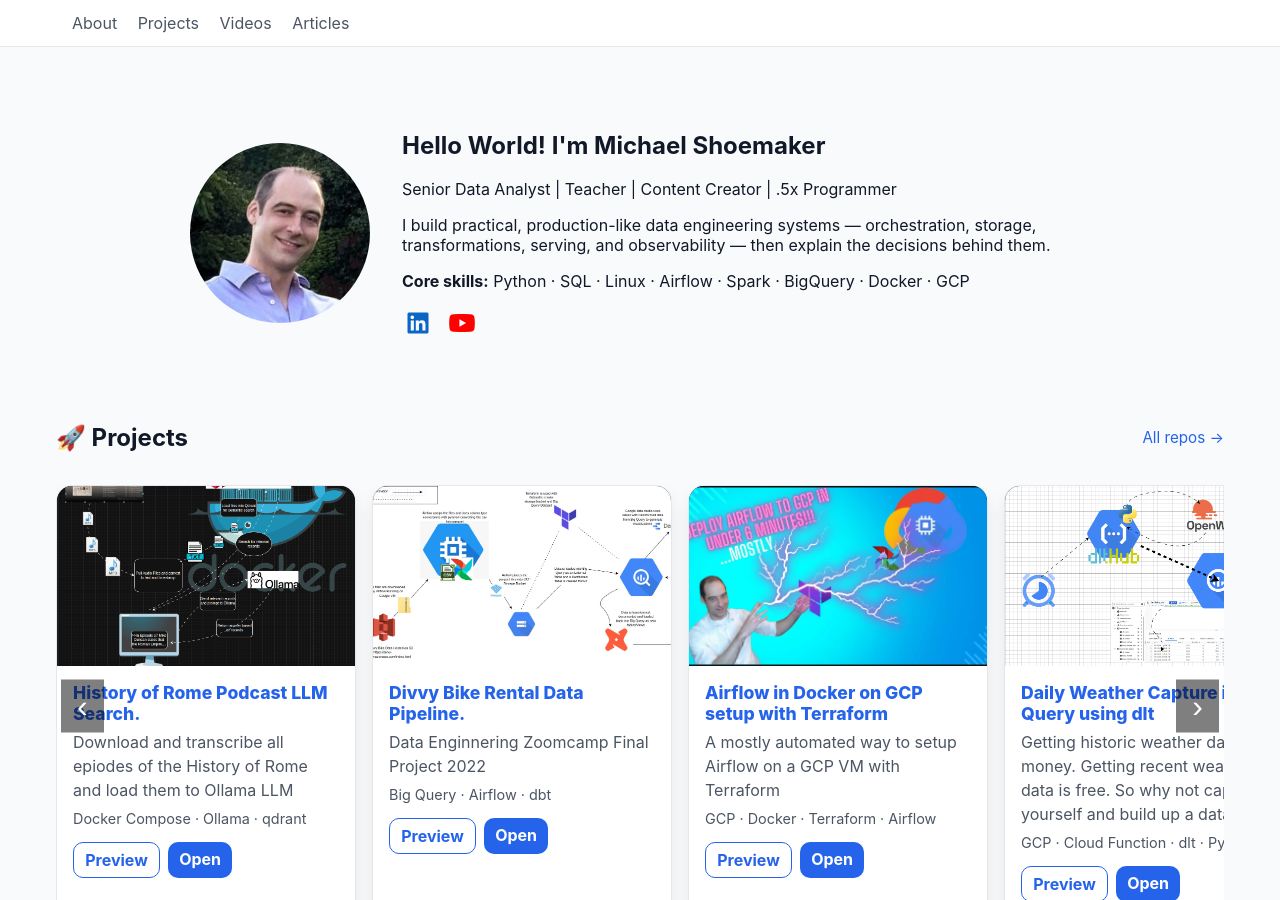
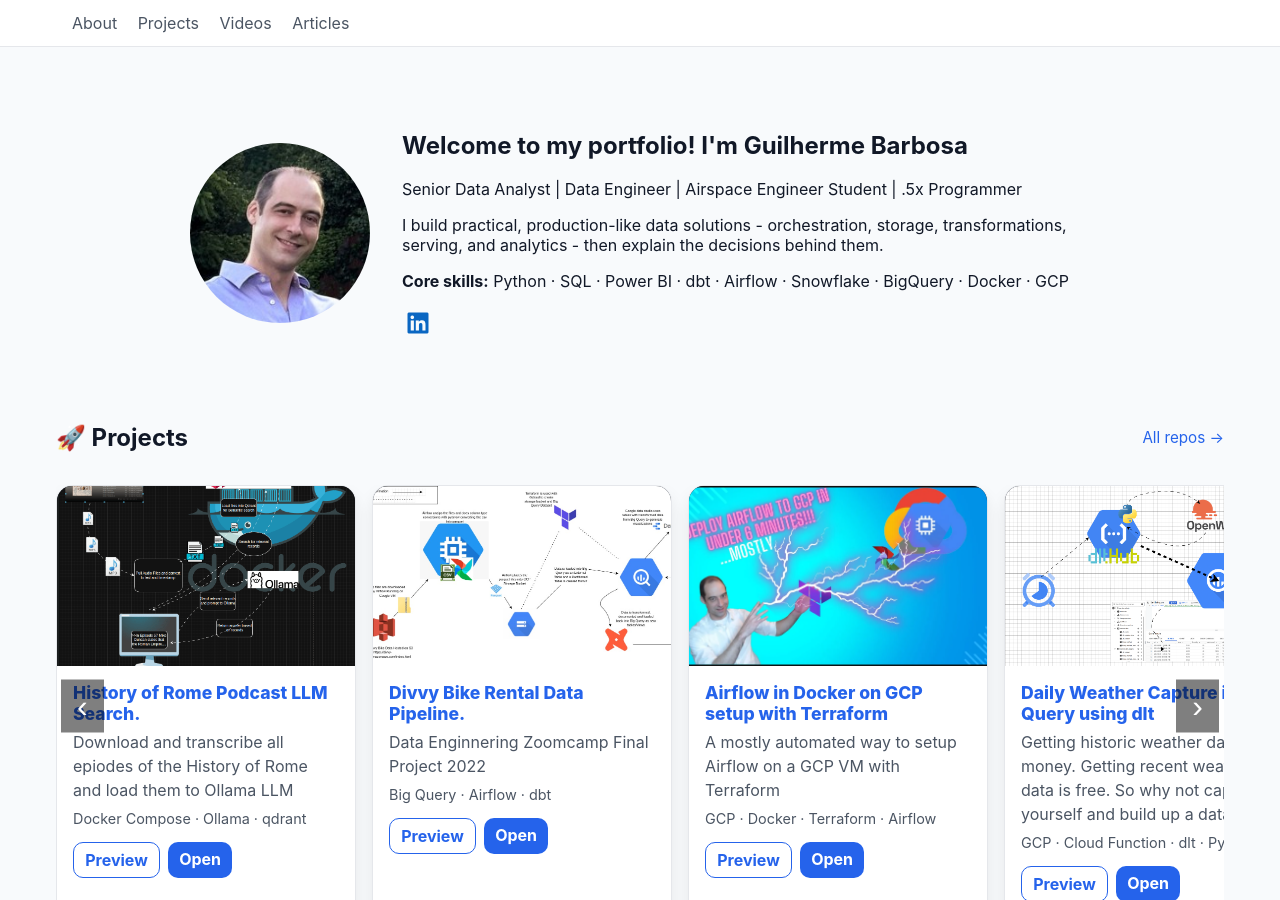
Before and after one commit to grbarbosa3/grbarbosa3.github.io, a Jekyll site: the page built from index.md, in a window 1280 px wide and 900 px high. Built offline with Jekyll 4.4.1, drawn with Linux system fonts in a browser that asks for light colours.

Commit message:
Update index.md

```diff
--- a/index.md
+++ b/index.md
@@ -26,17 +26,14 @@ title: "Home"
          class="profile-pic">
 
     <div class="about-text">
-      <h1>Hello World! I'm Michael Shoemaker</h1>
-      <p>Senior Data Analyst | Teacher | Content Creator | .5x Programmer</p>
-      <p>I build practical, production-like data engineering systems — orchestration, storage, transformations, serving, and observability — then explain the decisions behind them.</p>
-      <p><strong>Core skills:</strong> Python · SQL · Linux · Airflow · Spark · BigQuery · Docker · GCP</p>
+      <h1>Welcome to my portfolio! I'm Guilherme Barbosa</h1>
+      <p>Senior Data Analyst | Data Engineer | Airspace Engineer Student | .5x Programmer</p>
+      <p>I build practical, production-like data solutions - orchestration, storage, transformations, serving, and analytics - then explain the decisions behind them.</p>
+      <p><strong>Core skills:</strong> Python · SQL · Power BI · dbt · Airflow · Snowflake · BigQuery · Docker · GCP</p>
 
       <p class="social-links">
-        <a href="https://www.linkedin.com/in/michaelshoemaker1" target="_blank" aria-label="LinkedIn">
+        <a href="https://www.linkedin.com/in/guilhermerbarbosa" target="_blank" aria-label="LinkedIn">
           <i class="fa-brands fa-linkedin"></i>
-        </a>
-        <a href="https://www.youtube.com/@dataslinger6379" target="_blank" aria-label="YouTube">
-          <i class="fa-brands fa-youtube"></i>
         </a>
       </p>
     </div>
```
